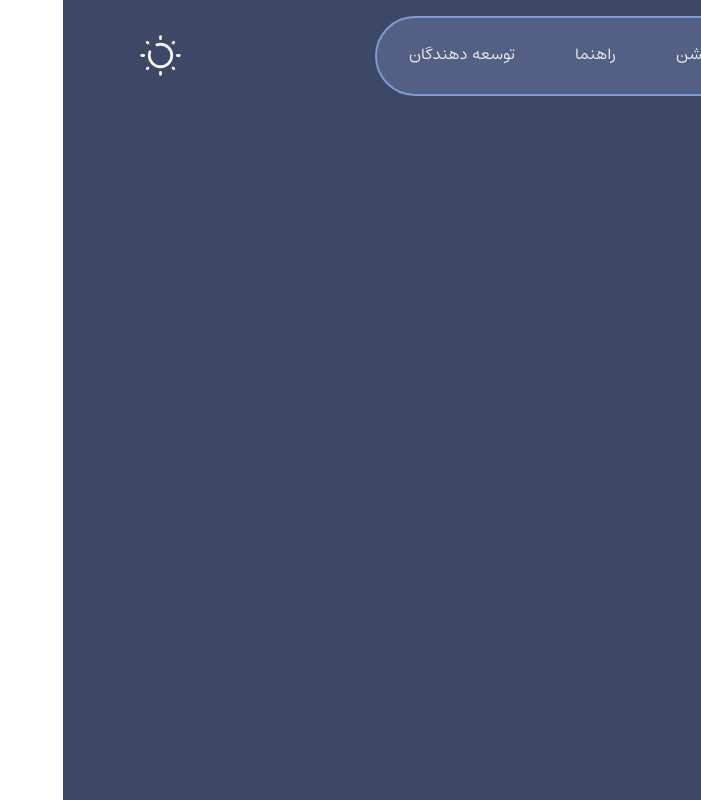
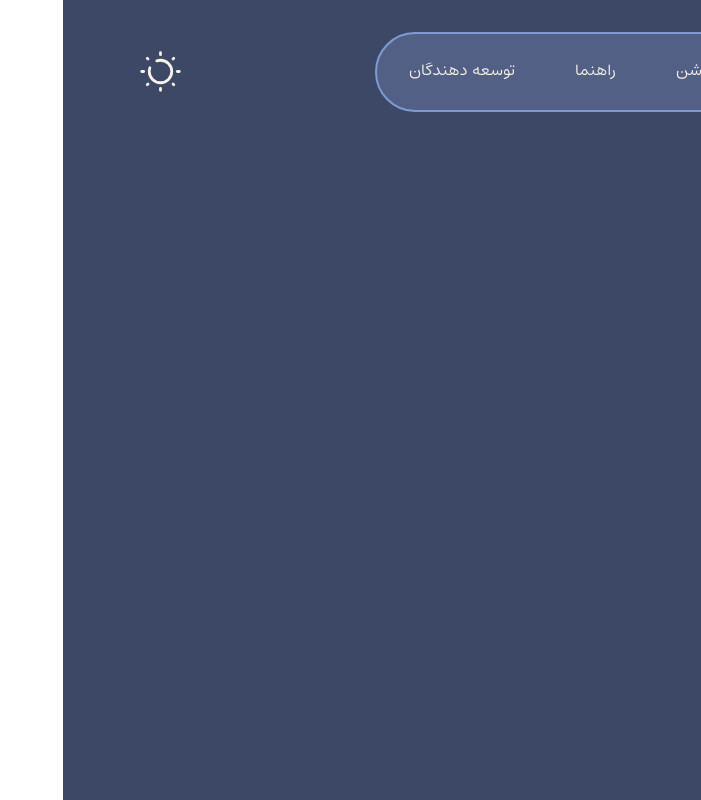
Before and after one commit to buordino/landing, a Next.js app: page / in a window 1280 px wide. Shown: the whole page, without its empty margins (579-1280 px from the left). Built offline with nearby package versions, Linux system fonts and the light colour scheme.

Commit message:
refactor(layout): improve ui of header

```diff
--- a/src/app/globals.css
+++ b/src/app/globals.css
@@ -20,4 +20,6 @@ body {
   --color-white: #F8F1E9;
   --color-secondary: #5C74A7;
   --color-dark-sky: #516084;
+  --color-light-sky:#A8C4FF;
+  --shadow-3xl:1px 0px 50px 2px #0000004D;
 }
--- a/src/components/Header.tsx
+++ b/src/components/Header.tsx
@@ -5,7 +5,7 @@ import Logo from "./ui/Logo";
 const Header = () => {
   return (
     <header>
-      <div className="px-[75px] pt-2 flex flex-row items-center justify-between max-w-[1300px] mx-auto">
+      <div className="px-[75px] pt-6 flex flex-row items-center justify-between max-w-[1300px] mx-auto">
         <Logo />
         <HeaderNav />
         <ThemeController />
--- a/src/components/HeaderNav.tsx
+++ b/src/components/HeaderNav.tsx
@@ -13,15 +13,15 @@ const HeaderNav = () => {
           <li>
             <Link
               href={"/"}
-              className="bg-[#5C74A7] mt-1 pb-2.5 pt-1.5 px-5 rounded-full"
+              className="bg-light-sky mt-1 pb-2.5 pt-1.5 px-5 rounded-full shadow-3xl"
             >
-              <span className="text-[16px] font-medium">downlaod</span>
+              <span className="text-[16px] font-normal">downlaod</span>
             </Link>
           </li>
           {navItems.map((navItem, index) => (
             <li key={index}>
               <Link href={navItem.href}>
-                <span className="text-[16px]font-normal">{navItem.label}</span>
+                <span className="text-[16px] font-normal">{navItem.label}</span>
               </Link>
             </li>
           ))}
```
